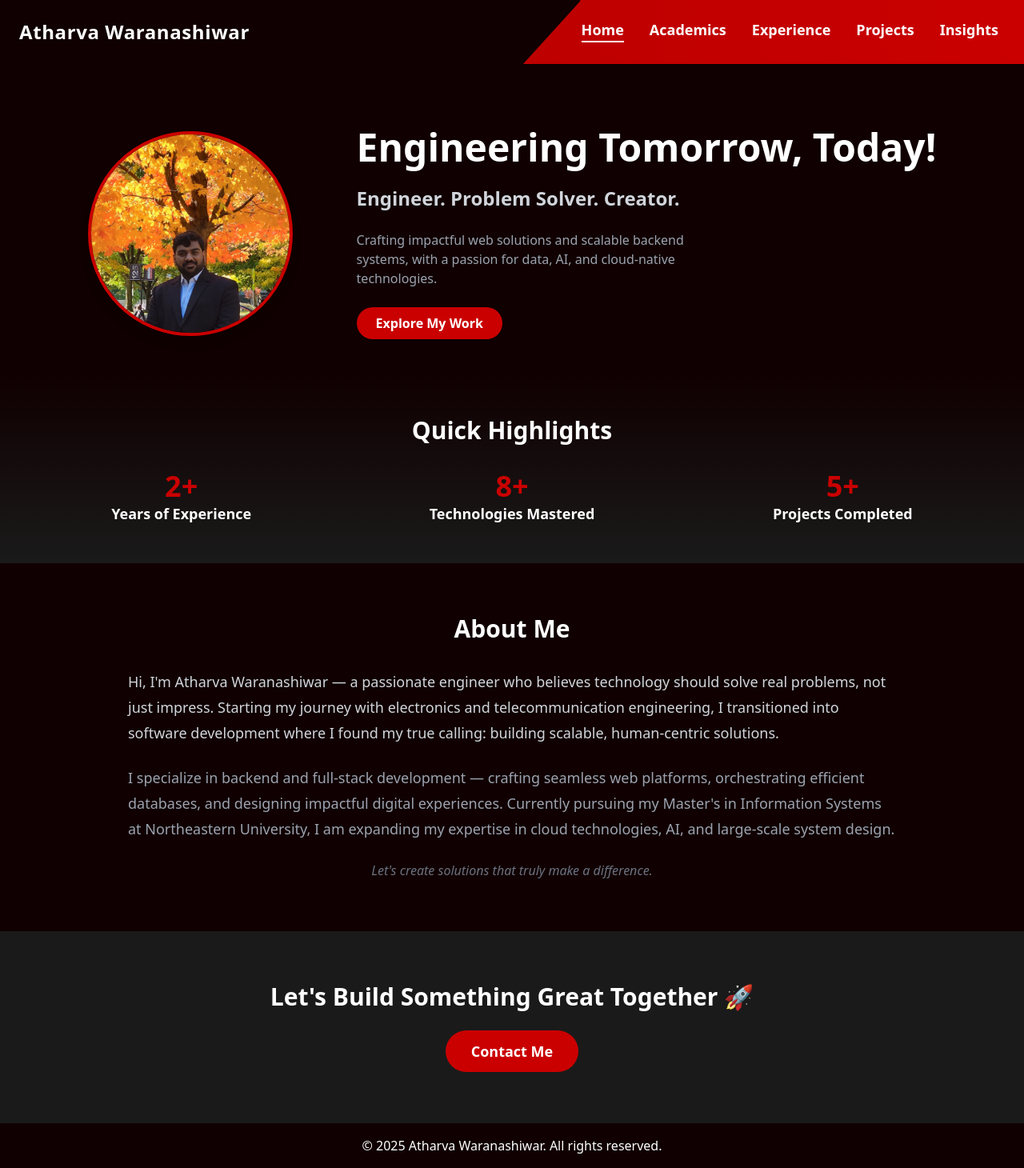
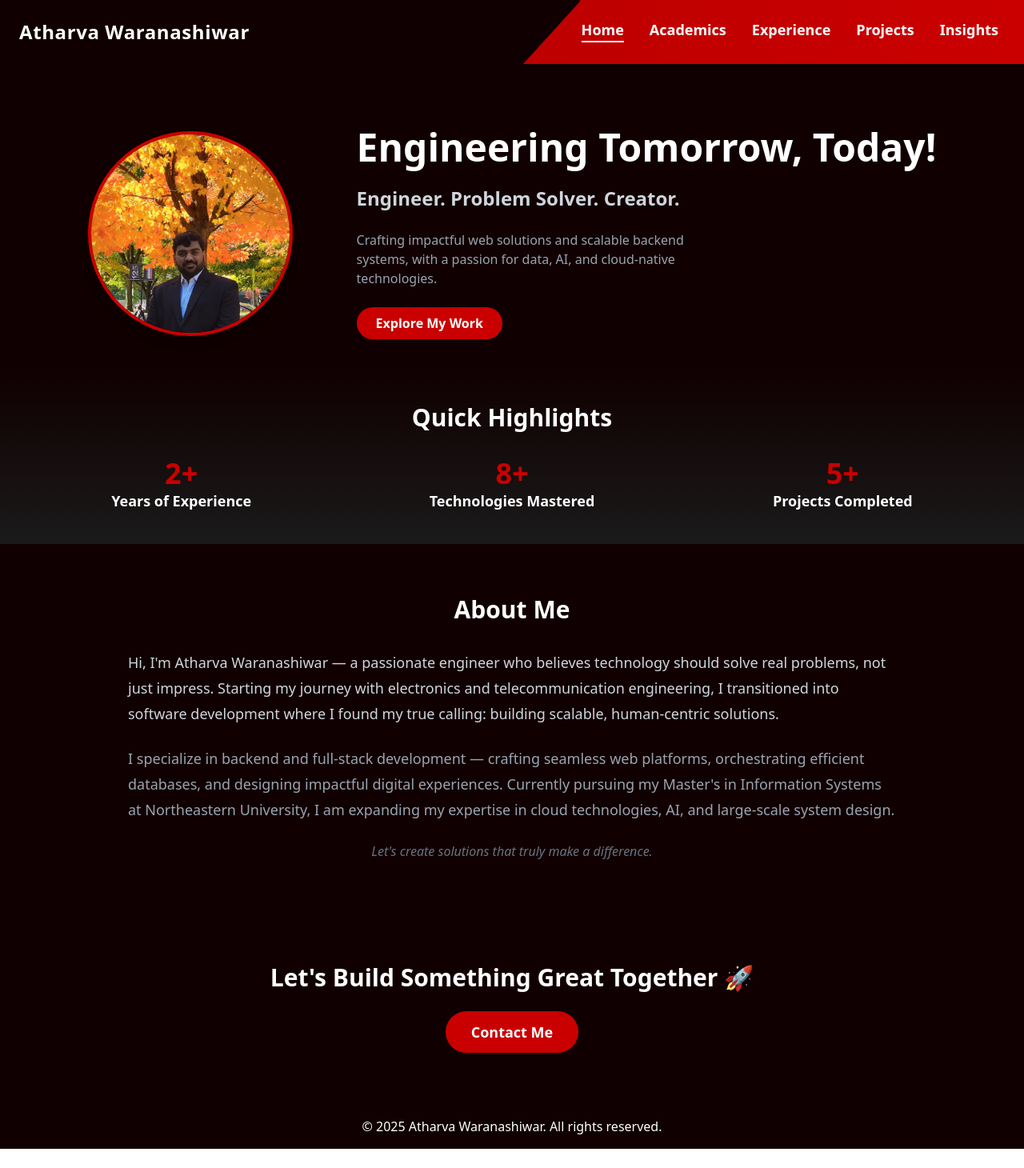
Before and after one commit to Atharva-Waranashiwar-Coding/Portfolio, a React (Vite) app: page / in a window 1280 px wide. Shown: the whole page at 80% size. After the commit the page ends 1436 px from the top, so only its background shows below. Built offline with nearby package versions, Linux system fonts and the light colour scheme.

Commit message:
Home page design updates

```diff
--- a/src/index.css
+++ b/src/index.css
@@ -7,10 +7,10 @@
   clip-path: polygon(0 0, 100% 0, 90% 100%, 0% 100%);
 }
 
-@keyframes fade-in {
+@keyframes slide-down {
   from {
     opacity: 0;
-    transform: translateY(-10px);
+    transform: translateY(-30px);
   }
   to {
     opacity: 1;
@@ -18,6 +18,6 @@
   }
 }
 
-.animate-fade-in {
-  animation: fade-in 0.8s ease-out forwards;
+.animate-slide-down {
+  animation: slide-down 0.5s ease-out forwards;
 }
--- a/src/pages/Home.tsx
+++ b/src/pages/Home.tsx
@@ -8,7 +8,7 @@ function Home() {
     <div className="flex flex-col bg-[#100001] text-white min-h-screen">
 
       {/* Hero Section */}
-      <section className="flex flex-col md:flex-row items-center justify-center px-8 pt-20 pb-12 space-y-12 md:space-y-0 md:space-x-20 animate-fade-in">
+      <section className="flex flex-col md:flex-row items-center justify-center px-8 pt-20 pb-10 space-y-10 md:space-y-0 md:space-x-20 animate-fade-in">
 
         {/* Left - Profile Image */}
         <div className="flex-shrink-0">
@@ -41,7 +41,7 @@ function Home() {
       </section>
 
       {/* Quick Stats Section */}
-      <section className="bg-gradient-to-b from-[#100001] to-[#1a1a1a] py-12 px-8 text-center animate-fade-in">
+      <section className="bg-gradient-to-b from-[#100001] to-[#1a1a1a] py-10 px-8 text-center animate-fade-in">
         <h3 className="text-3xl font-bold mb-8">Quick Highlights</h3>
         <div className="grid grid-cols-2 md:grid-cols-3 gap-6 text-lg font-semibold">
           <div>
@@ -76,7 +76,7 @@ function Home() {
       </section>
 
       {/* CTA Section */}
-      <section className="bg-[#1a1a1a] py-16 text-center animate-fade-in">
+      <section className="py-16 text-center animate-fade-in">
         <h3 className="text-3xl font-bold mb-6">Let's Build Something Great Together 🚀</h3>
         <button
           onClick={() => setIsModalOpen(true)}
@@ -88,8 +88,8 @@ function Home() {
 
       {/* Contact Modal */}
       {isModalOpen && (
-        <div className="fixed inset-0 bg-black bg-opacity-60 flex items-center justify-center z-50">
-          <div className="bg-[#ca0000] text-white p-8 rounded-lg w-11/12 max-w-md text-center relative animate-fade-in">
+        <div className="fixed inset-0 bg-black bg-opacity-60 flex items-center justify-center z-50 animate-slide-down">
+          <div className="bg-[#ca0000] text-white p-8 rounded-lg w-11/12 max-w-md text-center relative ">
 
             {/* Close Button */}
             <button
```
